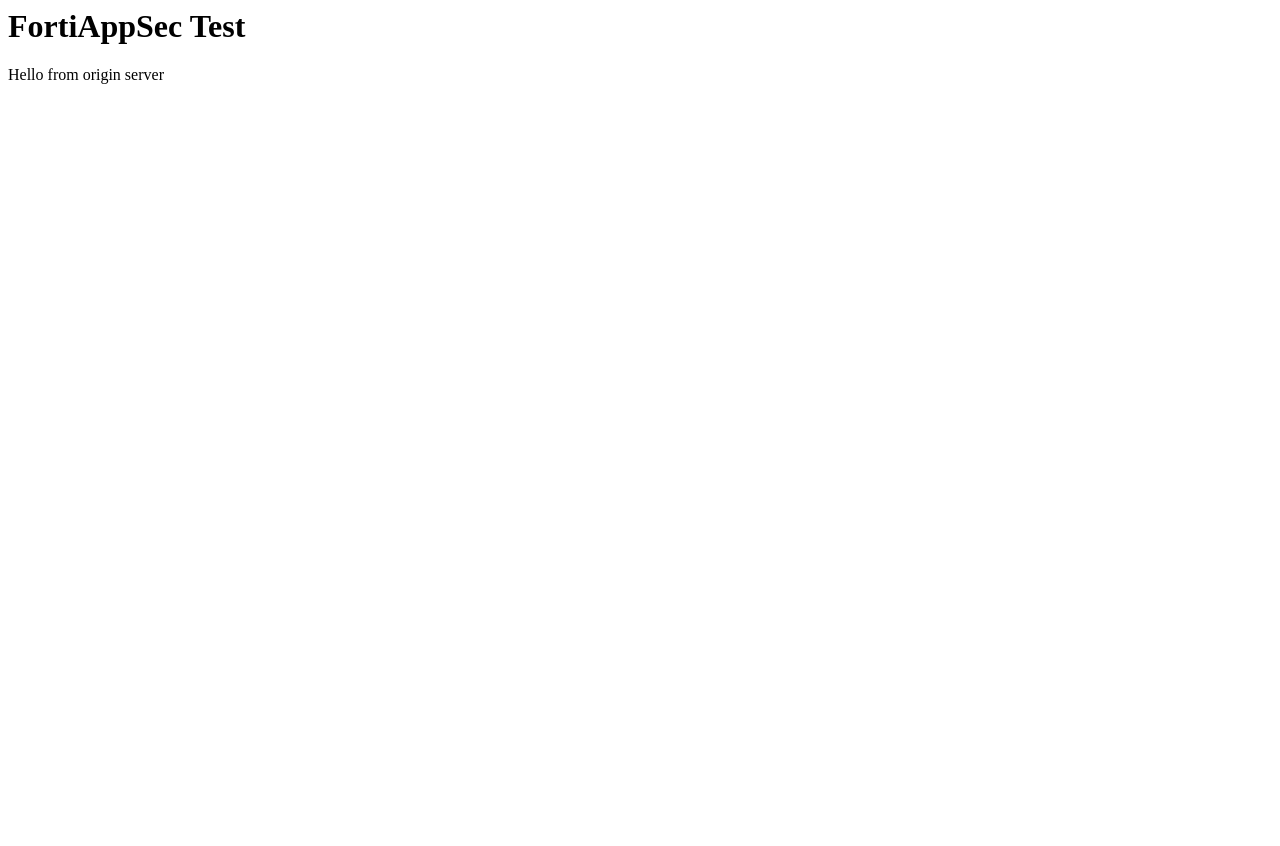
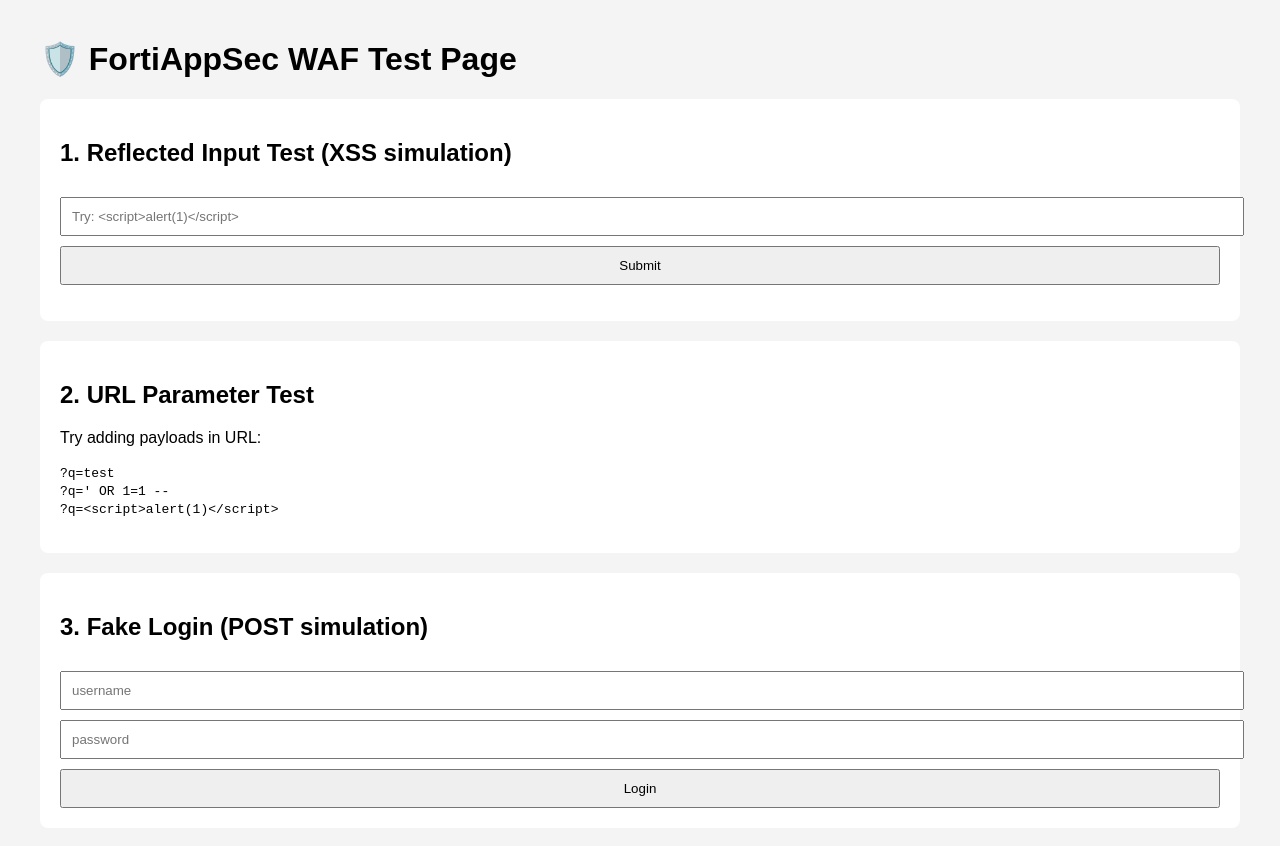
Before and after one commit to mahmoudlattouf/mahmoudlattouf.github.io, a plain HTML site: page index.html in a window 1280 px wide. Before the commit the page ends 800 px from the top, so only its background shows below. Drawn offline with Linux system fonts and the light colour scheme.

Commit message:
Update index.html

```diff
--- a/index.html
+++ b/index.html
@@ -1,2 +1,70 @@
-<h1>FortiAppSec Test</h1>
-<p>Hello from origin server</p>
+<!DOCTYPE html>
+<html lang="en">
+<head>
+    <meta charset="UTF-8">
+    <title>WAF Test Page</title>
+    <style>
+        body {
+            font-family: Arial;
+            margin: 40px;
+            background: #f4f4f4;
+        }
+        .box {
+            background: white;
+            padding: 20px;
+            border-radius: 8px;
+            margin-bottom: 20px;
+        }
+        input, button {
+            padding: 10px;
+            margin-top: 10px;
+            width: 100%;
+        }
+    </style>
+</head>
+<body>
+
+<h1>🛡️ FortiAppSec WAF Test Page</h1>
+
+<div class="box">
+    <h2>1. Reflected Input Test (XSS simulation)</h2>
+    <input type="text" id="inputBox" placeholder="Try: <script>alert(1)</script>">
+    <button onclick="reflectInput()">Submit</button>
+    <p id="output"></p>
+</div>
+
+<div class="box">
+    <h2>2. URL Parameter Test</h2>
+    <p>Try adding payloads in URL:</p>
+    <code>?q=test</code><br>
+    <code>?q=' OR 1=1 --</code><br>
+    <code>?q=&lt;script&gt;alert(1)&lt;/script&gt;</code>
+    <p id="queryOutput"></p>
+</div>
+
+<div class="box">
+    <h2>3. Fake Login (POST simulation)</h2>
+    <form method="GET">
+        <input name="username" placeholder="username">
+        <input name="password" placeholder="password">
+        <button type="submit">Login</button>
+    </form>
+</div>
+
+<script>
+function reflectInput() {
+    let input = document.getElementById("inputBox").value;
+    document.getElementById("output").innerHTML = input;
+}
+
+// Read query parameter
+const params = new URLSearchParams(window.location.search);
+const q = params.get("q");
+
+if (q) {
+    document.getElementById("queryOutput").innerHTML = q;
+}
+</script>
+
+</body>
+</html>
```
